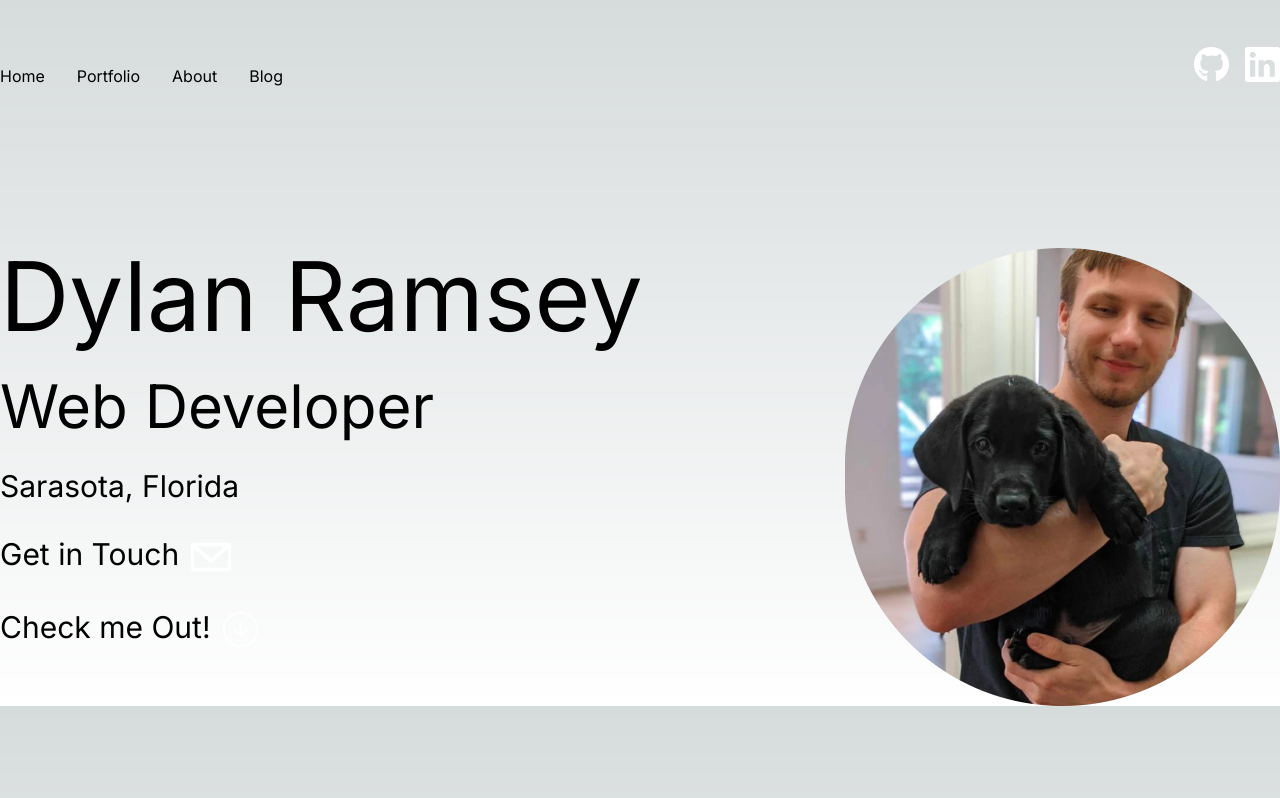
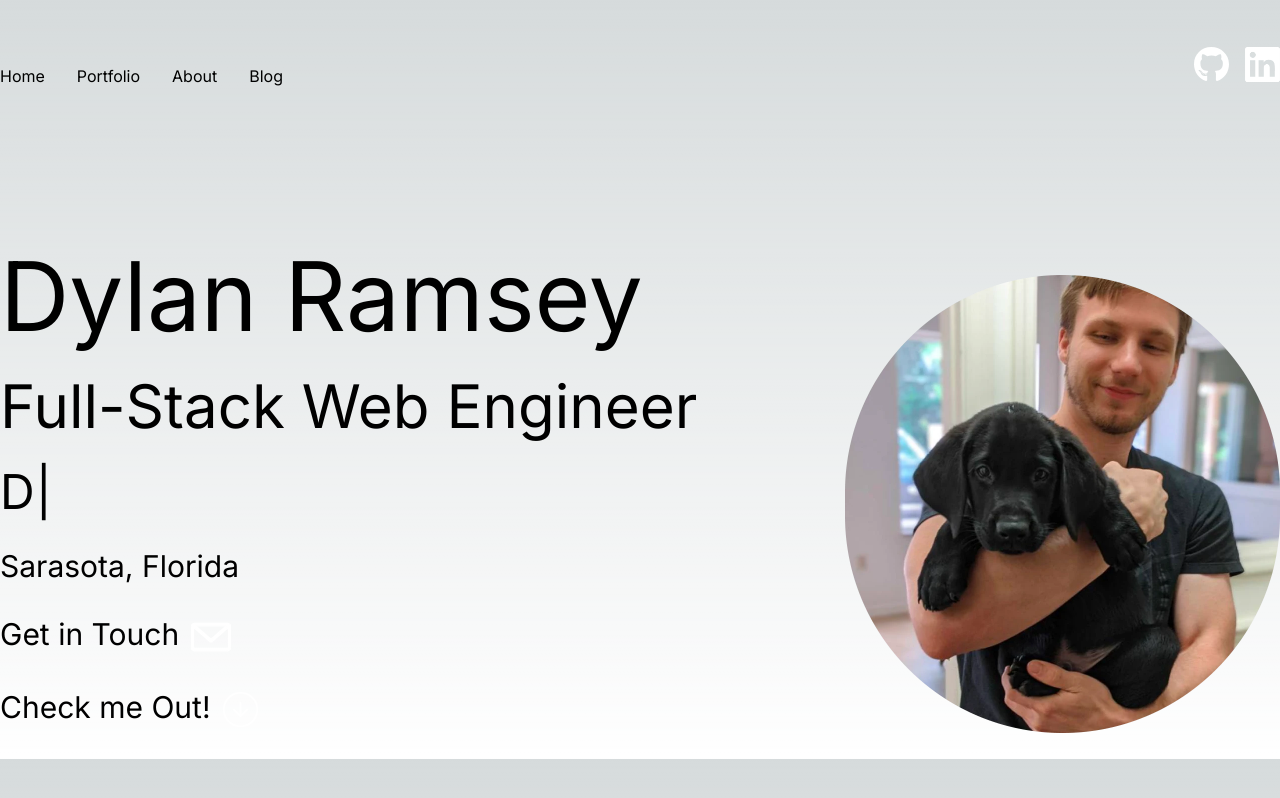
Before and after one commit to DylanRamsey/Portfolio-2023, a Next.js app: page / in a window 1280 px wide. Built offline with nearby package versions, Linux system fonts and the light colour scheme.

Commit message:
More work on hero section, added type writter effect, some other hover animations

```diff
--- a/package.json
+++ b/package.json
@@ -13,7 +13,8 @@
   "dependencies": {
     "next": "14.0.3",
     "react": "^18",
-    "react-dom": "^18"
+    "react-dom": "^18",
+    "typewriter-effect": "^2.21.0"
   },
   "devDependencies": {
     "@storybook/addon-essentials": "^7.5.3",
--- a/src/app/components/Hero/index.tsx
+++ b/src/app/components/Hero/index.tsx
@@ -1,4 +1,6 @@
+'use client'
 import Image from 'next/image'
+import Typewriter from "typewriter-effect";
 
 export default function Hero() {
   return (
@@ -8,15 +10,24 @@ export default function Hero() {
           Dylan Ramsey
         </h1>
         <h2 className="text-6xl mb-8">
-          Web Developer
+          Full-Stack Web Engineer
         </h2>
+        <h3 className="text-5xl mb-8">
+          <Typewriter
+            options={{
+              strings: ['Developer. . .', 'Designer. . .', 'UX Strategist. . .', 'Consultant. . .', 'Digital Marketer. . .', 'Technologist. . .', 'Gamer. . .'],
+              autoStart: true,
+              loop: true,
+            }}
+          />
+        </h3>
         <h3 className="text-3xl mb-8">
           Sarasota, Florida
         </h3>
         <h3 className="text-3xl mb-8">
           Get in Touch
           <Image
-            className="inline mx-3"
+            className="inline mx-3 transition ease-in-out delay-150 hover:-translate-y-1 duration-300"
             width={40}
             height={40}
             src={"/icons/envelope.svg"}
@@ -26,7 +37,7 @@ export default function Hero() {
         <h3 className="text-3xl mb-8">
           Check me Out!
           <Image
-            className="inline mx-3"
+            className="inline mx-3 transition ease-in-out delay-150 hover:-translate-y-1 duration-300"
             width={35}
             height={35}
             src={"/icons/down-arrow.svg"}
@@ -35,7 +46,7 @@ export default function Hero() {
         </h3>
       </div>
       <Image
-        className="block"
+        className="block object-contain"
         width={435}
         height={458}
         src={"/images/dylan_and_data_website_profile.webp"}
--- a/src/app/components/Navigation/index.tsx
+++ b/src/app/components/Navigation/index.tsx
@@ -5,17 +5,17 @@ export default function Navigation() {
   return (
     <nav className="container mx-auto mb-40 flex flex-row justify-between items-baseline">
       <ul className="flex flex-row gap-x-8 mt-16">
-        <li>
+        <li className="transition ease-in-out delay-150 hover:-translate-y-1 duration-300">
           <Link href="/">Home</Link>
         </li>
-        <li>
+        <li className="transition ease-in-out delay-150 hover:-translate-y-1 duration-300">
           <Link href="/portfolio">Portfolio</Link>
         </li>
-        <li>About</li>
-        <li>Blog</li>
+        <li className="transition ease-in-out delay-150 hover:-translate-y-1 duration-300">About</li>
+        <li className="transition ease-in-out delay-150 hover:-translate-y-1 duration-300">Blog</li>
       </ul>
       <ul className="flex gap-4">
-        <a href="https://github.com/DylanRamsey" target="_blank">
+        <a href="https://github.com/DylanRamsey" target="_blank" className="transition ease-in-out delay-150 hover:-translate-y-1 duration-300">
           <Image
             width={35}
             height={35}
@@ -23,7 +23,7 @@ export default function Navigation() {
             alt="Github Icon"
           />
         </a>
-        <a href="https://www.linkedin.com/in/dylan-ramsey/" target="_blank">
+        <a href="https://www.linkedin.com/in/dylan-ramsey/" target="_blank" className="transition ease-in-out delay-150 hover:-translate-y-1 duration-300">
           <Image
             width={35}
             height={35}
--- a/src/app/globals.css
+++ b/src/app/globals.css
@@ -25,3 +25,12 @@ body {
     )
     rgb(var(--background-start-rgb));
 }
+
+img {
+  -moz-user-select: none;
+  -ms-user-select: none;
+  -webkit-user-drag: none;
+  -webkit-user-select: none;
+  user-drag: none;
+  user-select: none;
+}
--- a/src/app/layout.tsx
+++ b/src/app/layout.tsx
@@ -17,9 +17,11 @@ export default function RootLayout({
 }) {
   return (
     <html lang="en">
+
       <body className={`${inter.className}`}>
         <Navigation />
         {children}
+
       </body>
     </html>
   )
```
Also changed, not shown: 1 other file (tests, documents, lock files or other folders).
